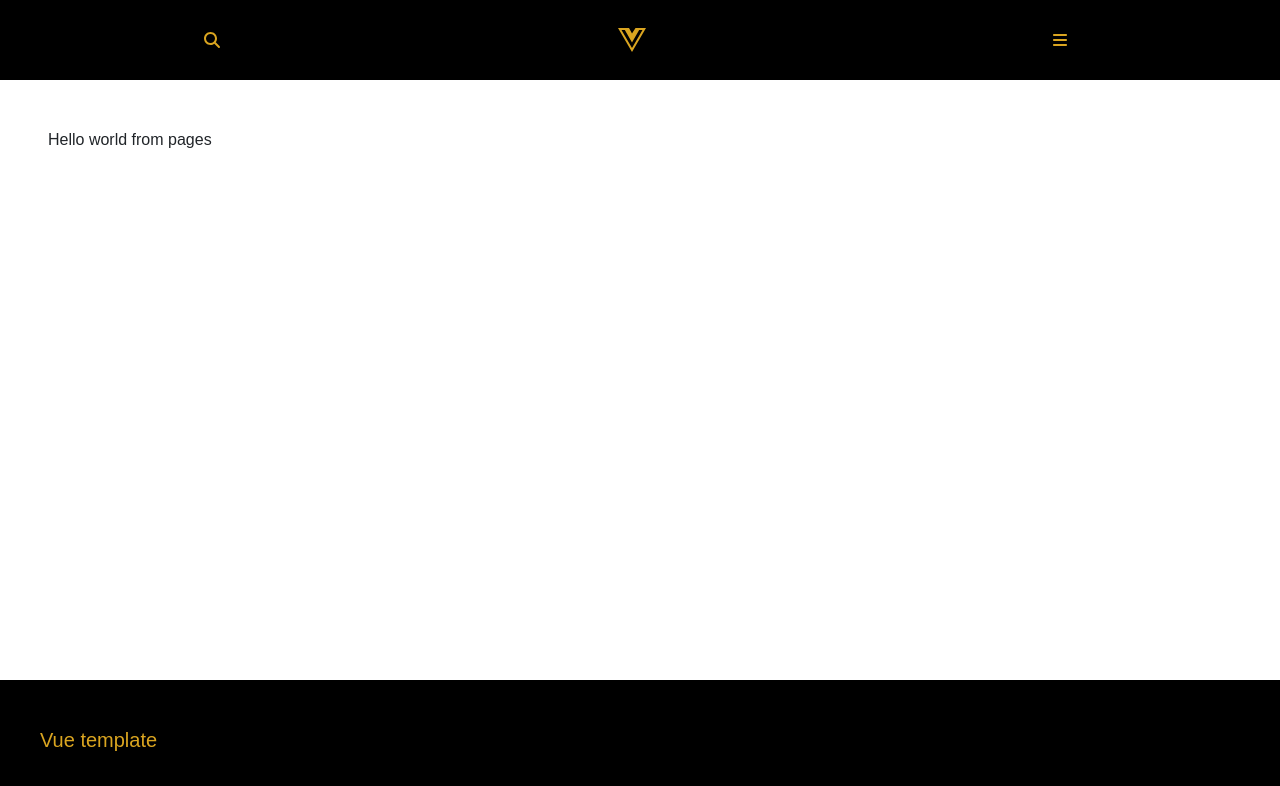
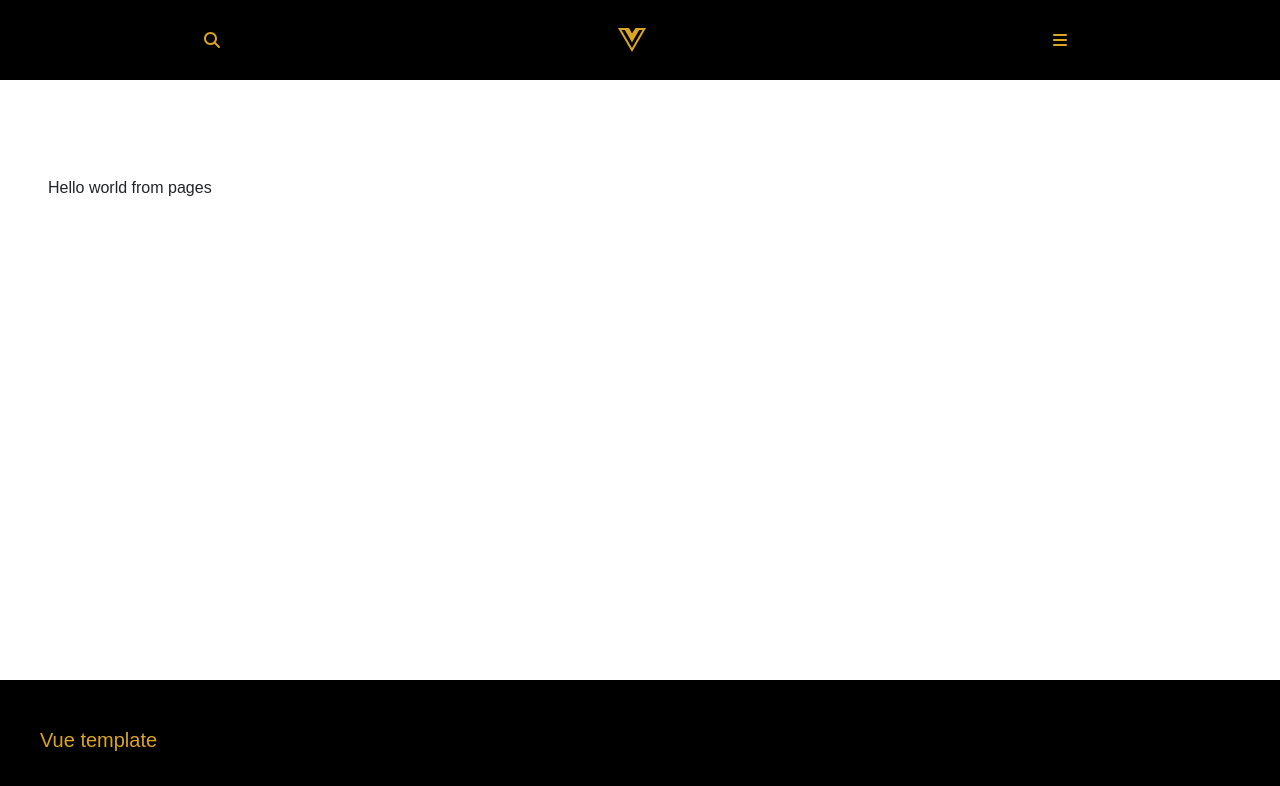
Before and after one commit to thogama/Shopify_Template_Vue3, a Nuxt app: page / in a window 1280 px wide. Shown: the top 786 px of the page. Built offline with nearby package versions, Linux system fonts and the light colour scheme.

Commit message:
margin to fit with header

```diff
--- a/layouts/default.vue
+++ b/layouts/default.vue
@@ -1,7 +1,7 @@
 <template>
     <div>
         <Header />
-        <div class="p-5 row">
+        <div  class="mt-5 p-5 row">
             <slot  />
         </div>
         <Footer />
```
